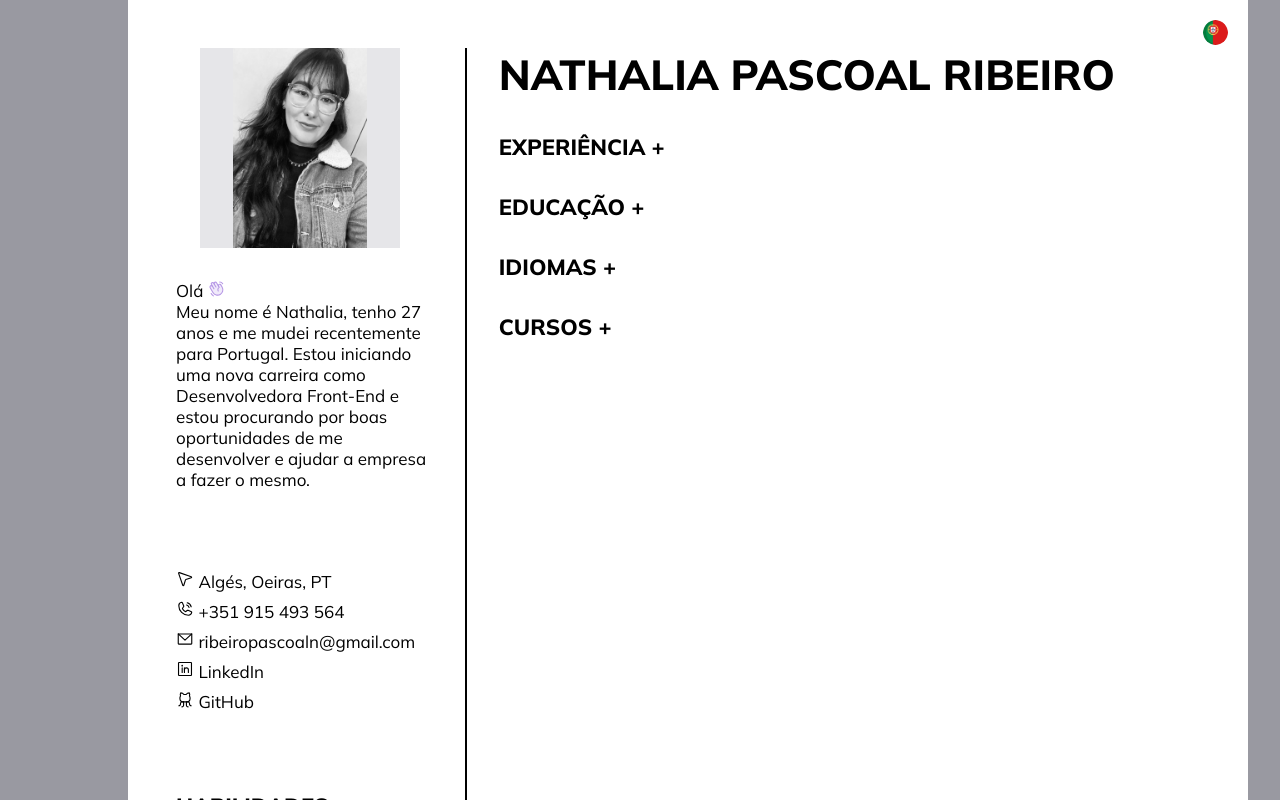
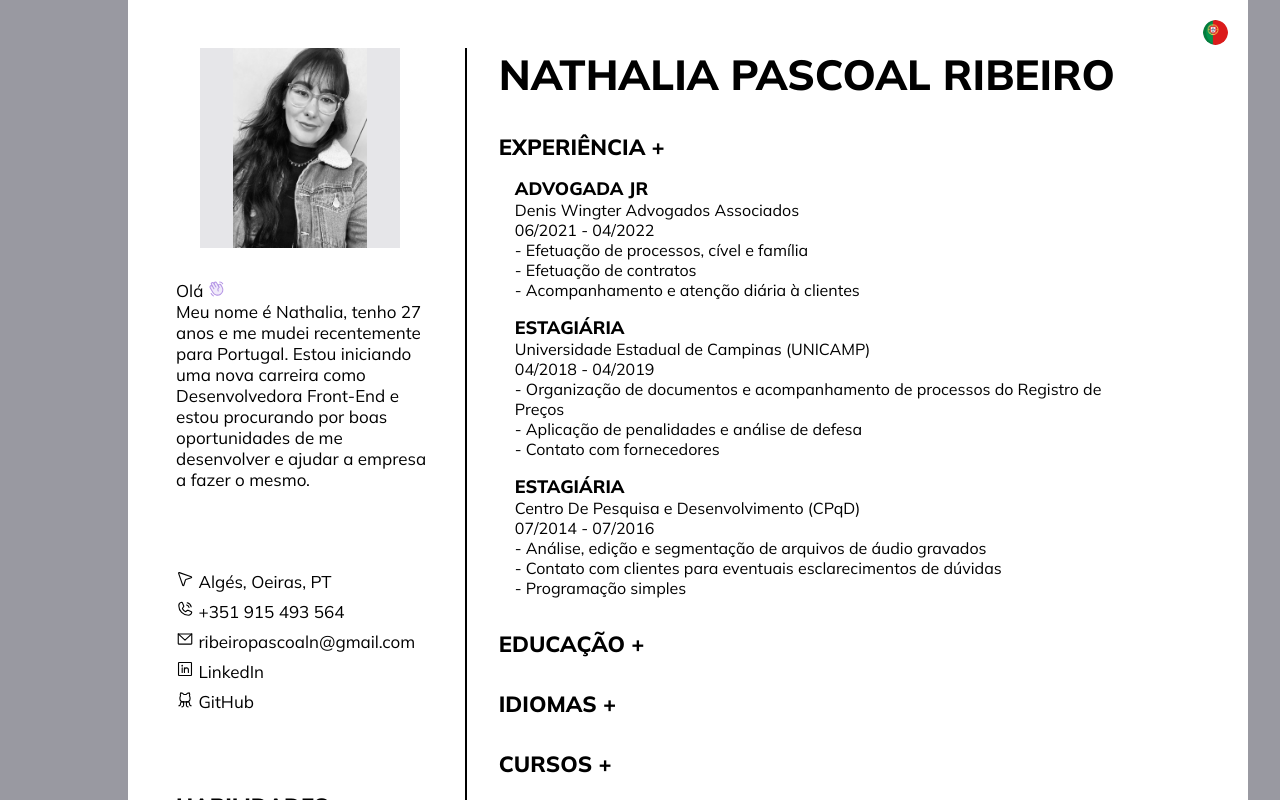
Before and after one commit to npribeiro/resume, a React (Vite) app: page / in a window 1280 px wide. Shown: the top 800 px of the page. Built offline with nearby package versions, Linux system fonts and the light colour scheme.

Commit message:
modified:   src/components/jobs/index.tsx

```diff
--- a/src/components/jobs/index.tsx
+++ b/src/components/jobs/index.tsx
@@ -9,7 +9,7 @@ export function Jobs() {
     <InfosContainer>
       <button onClick={() => setHidden((s) => !s)}>{t('work.title')} +</button>
 
-      {!hidden ? (
+      {hidden ? (
         <>
           <h2>{t('work.adv')}</h2>
           <p>{t('work.advdescr.one')}</p>
```
